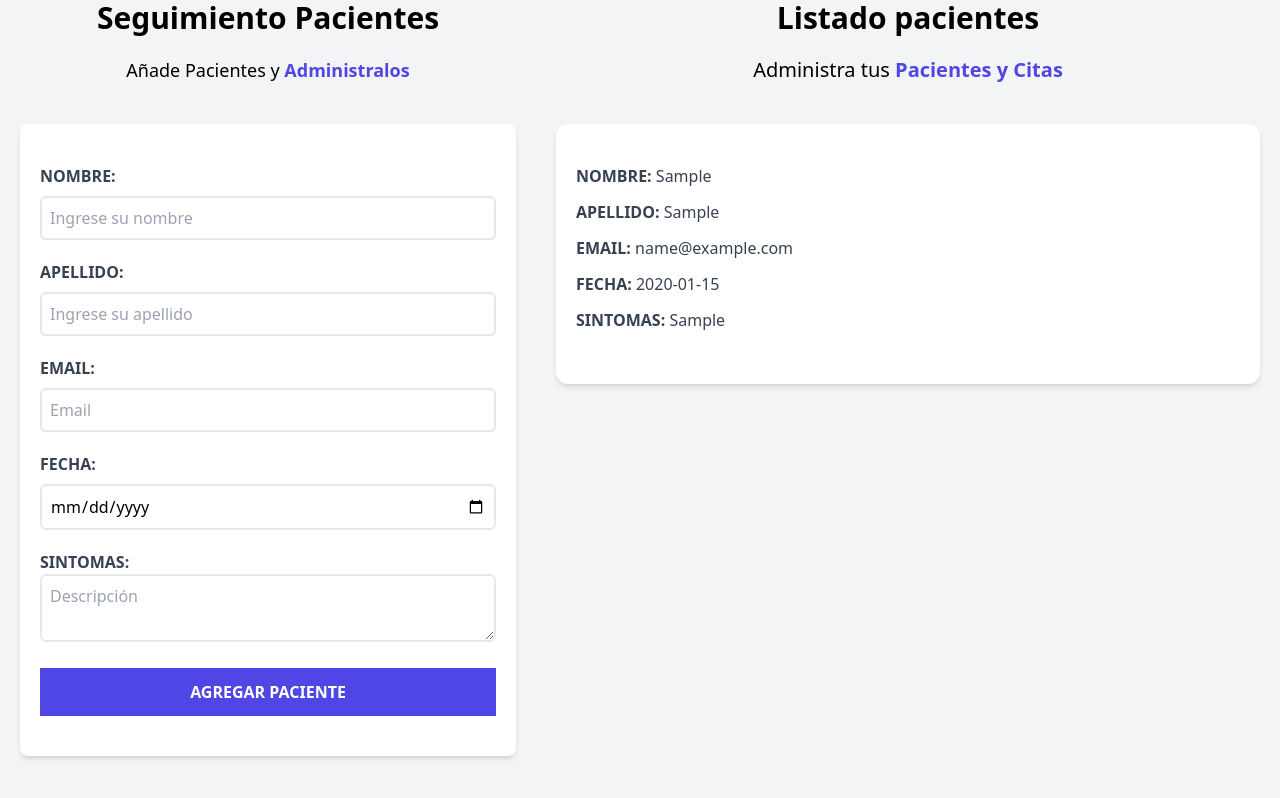
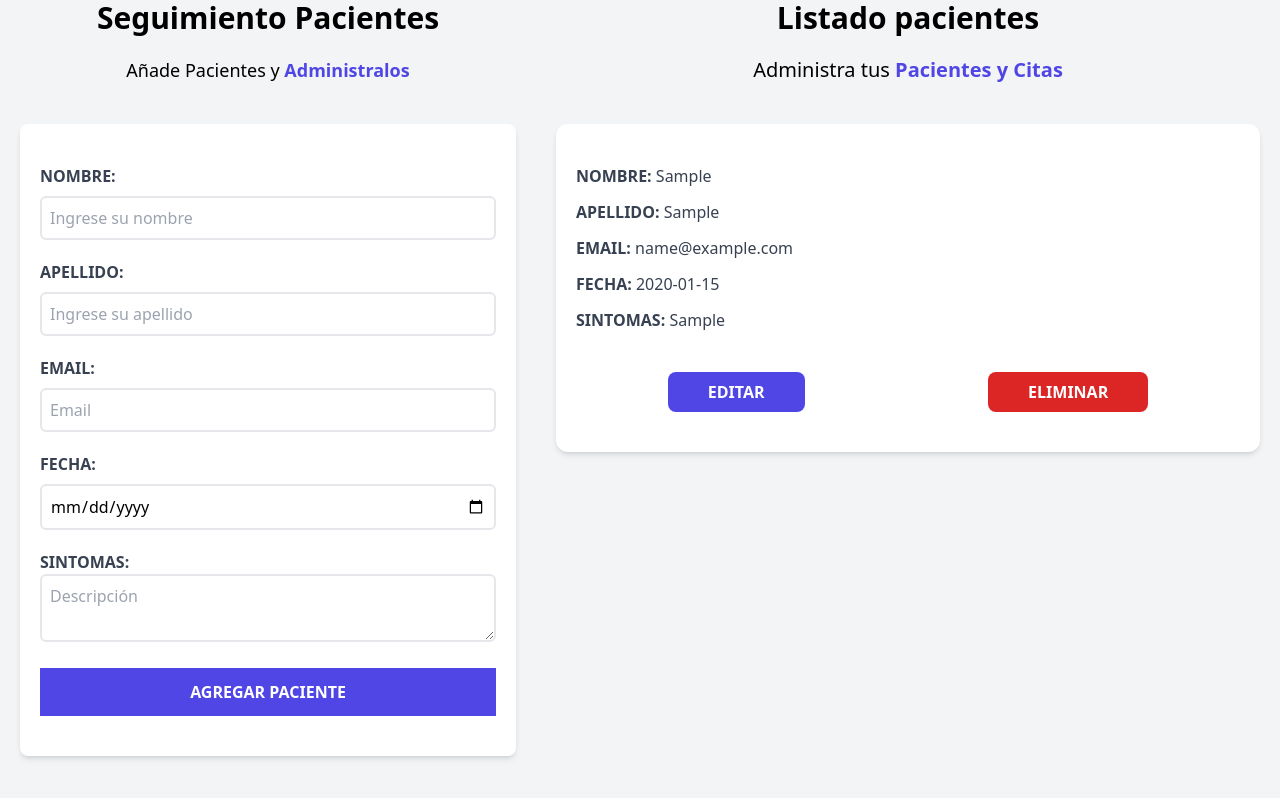
Before and after one commit to cuauhvip07/citas-react, a React (Vite) app: page / in a window 1280 px wide. Both pictures are taken after typing "Sample", "Sample", "name@example.com", "2020-01-15", "Sample" into the empty fields and a click on the input "Agregar Paciente". Shown: the part 176-974 px from the top of the page. Built offline with nearby package versions, Linux system fonts and the light colour scheme.

Commit message:
Boton editar
Se agrega el boton de editar y agregar la funcion para poder editat la informacion

```diff
--- a/src/App.jsx
+++ b/src/App.jsx
@@ -5,7 +5,8 @@
 
 function App() {
 
-  const[pacientes,setPacientes] = useState([])
+  const [pacientes,setPacientes] = useState([])
+  const [paciente, setPaciente] = useState({})
 
   return (
     <div className="container mx-auto mt-20">
@@ -17,6 +18,7 @@
         />
         <ListadoPacientes
           pacientes = {pacientes}
+          setPaciente = {setPaciente}
         />
       </div>
     </div>
--- a/src/components/ListadoPacientes.jsx
+++ b/src/components/ListadoPacientes.jsx
@@ -1,13 +1,25 @@
 import Paciente from "./Paciente";
 
 
-function ListadoPacientes({pacientes}){
+function ListadoPacientes({pacientes, setPaciente}){
+
 
 
     return(
         <div className="md:w-1/2 lg:w-3/5 md:h-screen overflow-y-scroll">
-            <h2 className="font-black text-3xl text-center">Listado pacientes</h2>
-            <p className="text-xl text-center mt-5 mb-10 ">Administra tus {' '}<span className="text-indigo-600 font-bold">Pacientes y Citas</span></p>
+            {pacientes && pacientes.length ? ( /* Condicional saber si hay pacientes */
+                <>
+                    <h2 className="font-black text-3xl text-center">Listado pacientes</h2>
+                    <p className="text-xl text-center mt-5 mb-10 ">Administra tus {' '}<span className="text-indigo-600 font-bold">Pacientes y Citas</span></p>
+                </>
+            )
+            : (
+                <>
+                    <h2 className="font-black text-3xl text-center">No hay pacientes</h2>
+                    <p className="text-xl text-center mt-5 mb-10 ">Los pacientes apareceran {' '}<span className="text-indigo-600 font-bold uppercase">aqui</span></p>
+                </>
+            )}
+
 
             {
                 pacientes.map( paciente => {
@@ -15,6 +27,7 @@
                         <Paciente
                             key = {paciente.id}
                             paciente = {paciente}
+                            setPaciente = {setPaciente}
                         />
                     )
                 })
--- a/src/components/Paciente.jsx
+++ b/src/components/Paciente.jsx
@@ -1,6 +1,6 @@
 
 
-const Paciente = ({paciente}) => {
+const Paciente = ({paciente,setPaciente}) => {
 
     const {nombre,apellido,email,fecha,sintomas} = paciente
     return (
@@ -14,6 +14,15 @@
             <p className="font-bold mb-3 text-gray-700 uppercase">Fecha:{' '}<span className="font-normal normal-case">{fecha}</span></p>
 
             <p className="font-bold mb-3 text-gray-700 uppercase">Sintomas:{' '}<span className="font-normal normal-case">{sintomas}</span></p>
+
+            <div className="flex justify-around mt-10">
+                <button
+                className="py-2 px-10 bg-indigo-600 hover:bg-indigo-700 text-white font-bold uppercase rounded-lg"
+                type="button"
+                onClick={() => setPaciente(paciente)}
+                >Editar</button>
+                <button className="py-2 px-10 bg-red-600 hover:bg-red-700 text-white font-bold uppercase rounded-lg" type="button">Eliminar</button>
+            </div>
         </div>
     )
 }
```
